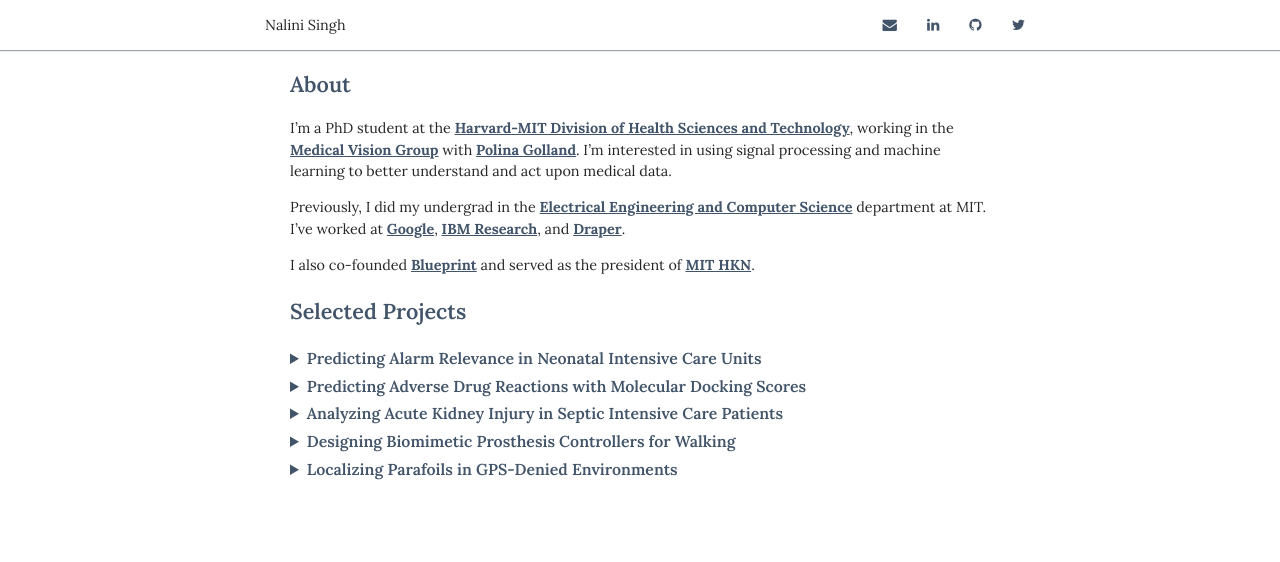
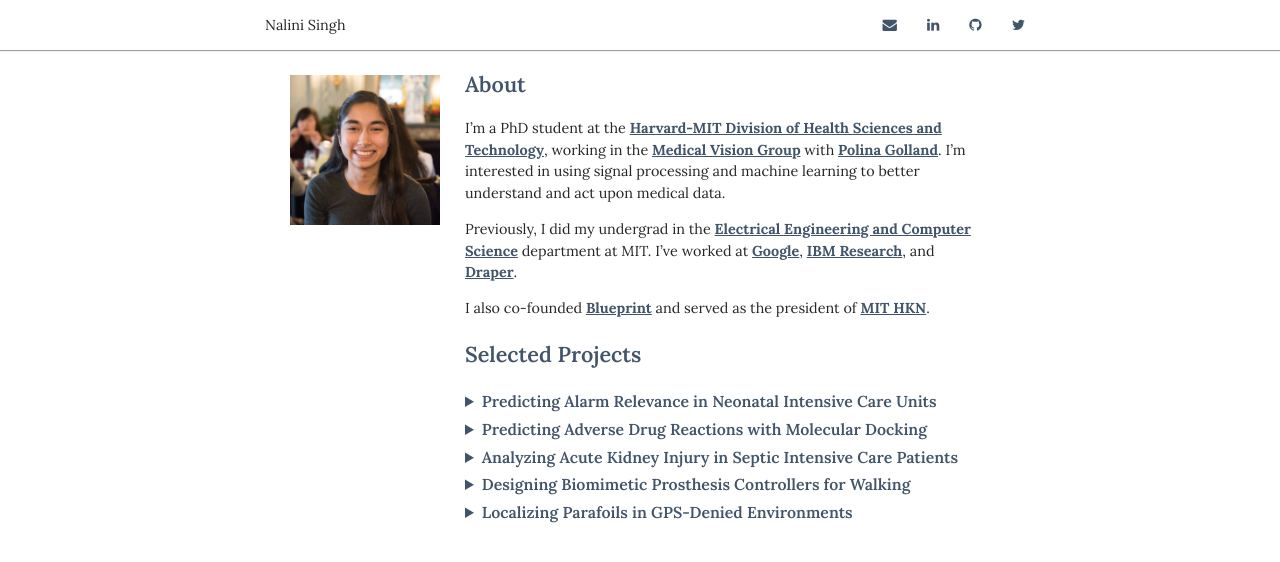
Before and after one commit to nalinimsingh/nalinimsingh.github.io, a Jekyll site: the page built from index.html, in a window 1280 px wide. Shown: the top 562 px of the page. Built offline with Jekyll 4.4.1, drawn with Linux system fonts in a browser that asks for light colours; nearby versions of some CDN libraries.

Commit message:
Add headshot

```diff
--- a/_pages/index.md
+++ b/_pages/index.md
@@ -1,3 +1,12 @@
+<div class='profile'>
+<img src='assets/singhnalini.jpg' height='150px'>
+</div>
+
+<div class='column'>
+&nbsp;
+</div>
+
+<div class='main-info' markdown="1">
 ## About
 I'm a PhD student at the [Harvard-MIT Division of Health Sciences and Technology](https://hst.mit.edu/academics/memp), working in the [Medical Vision Group](https://groups.csail.mit.edu/vision/medical-vision/) with [Polina Golland](http://people.csail.mit.edu/polina/). I'm interested in using signal processing and machine learning to better understand and act upon medical data.
 
@@ -19,7 +28,7 @@ _Paper to appear._
 
 <details>
 <summary>
-Predicting Adverse Drug Reactions with Molecular Docking Scores
+Predicting Adverse Drug Reactions with Molecular Docking
 </summary>
 <div class='fulltext' markdown="1">
 Adverse Drug Reactions (ADRs) produce an estimated 700,000 ER visits each year in the United States. We developed models that use only structural drug information to predict ADRs, enabling ADR identification before experimental testing in patients.
@@ -62,3 +71,4 @@ The Army is developing airdrop systems capable of delivering supplies to troops
 [Paper](https://arc.aiaa.org/doi/abs/10.2514/6.2017-3723){:target="_blank"}
 </div>
 </details>
+</div>
--- a/_sass/_layout.scss
+++ b/_sass/_layout.scss
@@ -60,10 +60,6 @@ article {
 .container {
 	max-width: $content-width;
 	margin: 0 auto;
-}
-.profile {
-	display: inline;
-	max-width: 200px;
 }
 /* Navbar */
 nav {
@@ -133,3 +129,34 @@ summary {
 		padding: 0px 10px;
 	}
 }
+/* Profile */
+.profile {
+	float: left;
+	max-width: 150px;
+	padding-top: 25px;
+}
+/* Gap Column */
+.column {
+	float: left;
+	min-width: 25px;
+}
+/* Main Text */
+.main-info {
+	min-width: 200px;
+	overflow: hidden;
+}
+
+/* Switch Layout for Smaller Screens */
+@media (max-width : 475px){
+	.profile {
+		display: block;
+		margin: auto;
+		float: none;
+	}
+	.column {
+		display: none;
+	}
+	.main-info {
+		float: left;
+	}
+}
```
